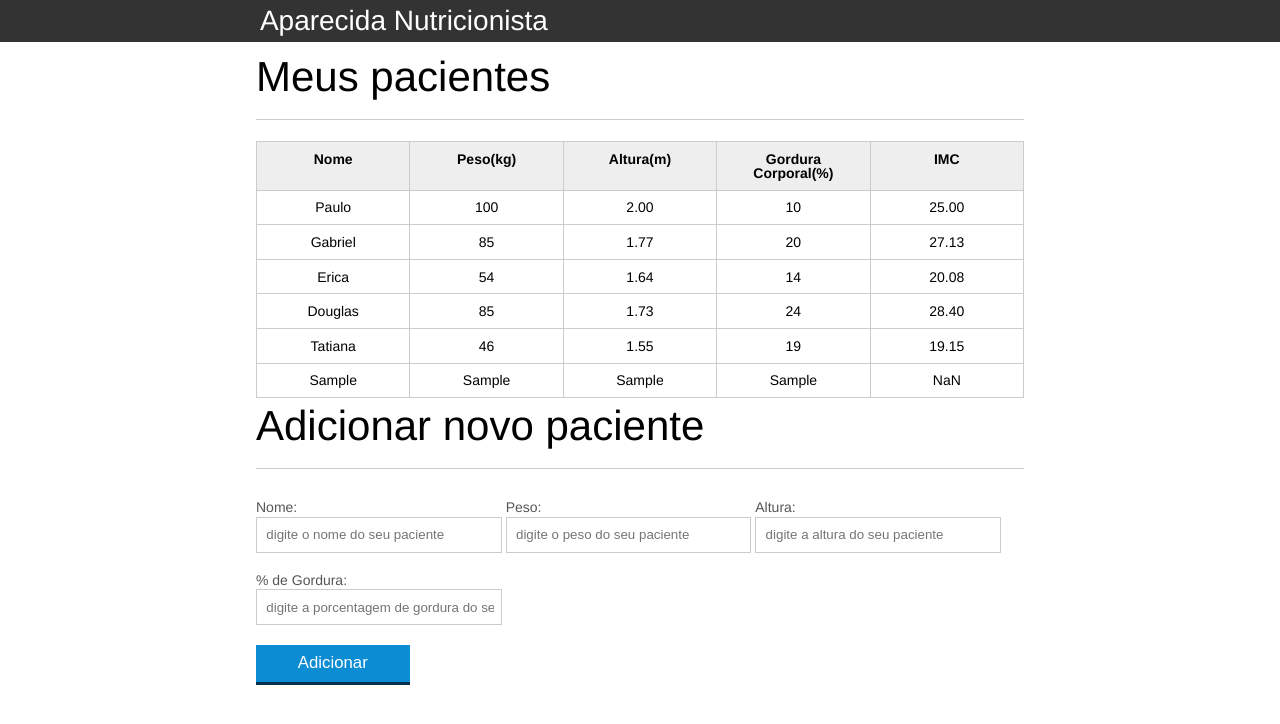
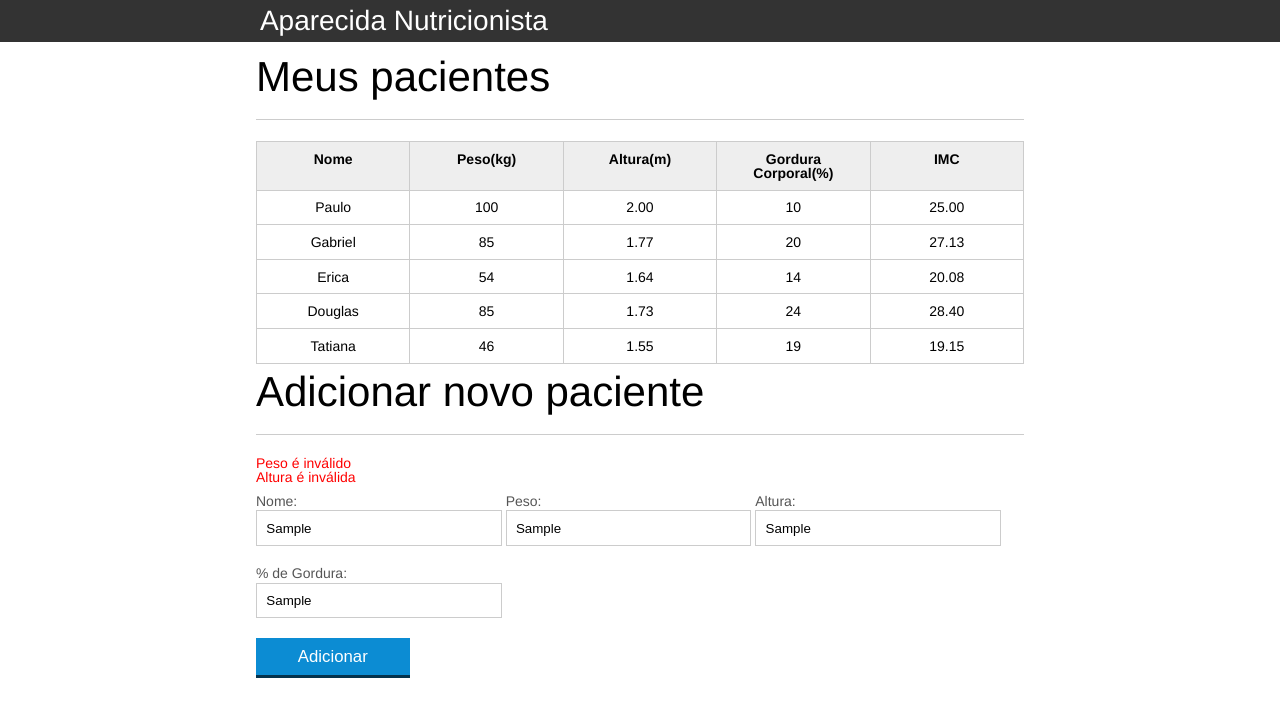
Before and after one commit to gabrielcassanta/nutricionista-js, a plain HTML site: page index.html in a window 1280 px wide. Both pictures are taken after typing "Sample", "Sample", "Sample", "Sample" into the empty fields and a click on the button "Adicionar". Drawn offline with Linux system fonts and the light colour scheme.

Commit message:
10:00 commit

```diff
--- a/css/index.css
+++ b/css/index.css
@@ -136,3 +136,7 @@ button[disabled=disabled], button:disabled {
 .paciente-invalido {
 	background-color: lightcoral;
 }
+
+#mensagens-erro{
+	color: red;
+}
--- a/index.html
+++ b/index.html
@@ -76,7 +76,9 @@
 
 	<section class="container">
 		<h2 id="titulo-form">Adicionar novo paciente</h2>
+		<ul id="mensagens-erro">
 
+		</ul>
 		<form id="form-adiciona">
 			<div class="grupo">
 				<label for="nome">Nome:</label>
--- a/js/calcula-imc.js
+++ b/js/calcula-imc.js
@@ -6,15 +6,11 @@ var pacientes = document.querySelectorAll(".paciente"); //seletor de todos
 for (var i = 0; i < pacientes.length; i++) { //laço for para calcular o IMC dos pacientes
   var paciente = pacientes[i];
 
-  console.log(pacientes[i]);
-
   var tdPeso = paciente.querySelector(".info-peso");
   var peso = tdPeso.textContent;
 
   var tdAltura = paciente.querySelector(".info-altura");
   var altura = tdAltura.textContent;
-
-  console.log(tdAltura, altura);
 
   var tdImc = paciente.querySelector(".info-imc");
 
@@ -54,7 +50,6 @@ function validaPeso(peso) {
 }
 
 function validaAltura(altura) {
-  console.log(altura, typeof altura);
   altura = Number(altura);
   if (altura >= 0 && altura <= 3.0) {
     return true;
--- a/js/form.js
+++ b/js/form.js
@@ -11,16 +11,35 @@ botaoAdicionar.addEventListener("click", function (event) {  //uma escuta no bot
 
   var paciente = obtemPacienteDoFormulario(form);
 
-  console.log(paciente);
+  var pacienteTr = montaTr(paciente);
 
-  var pacienteTr = montaTr(paciente);
+  var erros = validaPaciente(paciente);
+
+  if (erros.length > 0) {
+    exibeMensagemDeErro(erros);
+
+    return;
+  }
 
   var tabela = document.querySelector("#tabela-pacientes");  //seleciona o id #tabela-pacientes e atribui a var tabela
 
-  tabela.appendChild(pacienteTr);  // faz com que pacienteTr pertença a tabela que é o #tabela-pacientes no Html
+  tabela.appendChild(pacienteTr);  //faz com que pacienteTr pertença a tabela que é o #tabela-pacientes no Html
 
   form.reset();
+  var mensagemErro = document.querySelector("#mensagens-erro");
+  mensagemErro.innerHTML = "";
 });
+
+function exibeMensagemDeErro(erros) {
+  var ul = document.querySelector("#mensagens-erro");
+  ul.innerHTML = "";
+
+  erros.forEach(function(erro){
+    var li = document.createElement("li");
+    li.textContent = erro;
+    ul.appendChild(li);
+  });
+}
 
 function obtemPacienteDoFormulario(form) {
   var paciente = {
@@ -36,7 +55,6 @@ function obtemPacienteDoFormulario(form) {
 function montaTr(paciente) {
   var pacienteTr = document.createElement("tr");
   pacienteTr.classList.add("paciente");
-  // console.log(pacienteTr);
   var nomeTd = montaTd(paciente.nome, "info-nome");
 
   pacienteTr.appendChild(montaTd(paciente.nome, "info-nome"));
@@ -57,9 +75,15 @@ function montaTd(dado, classe) {
 }
 
 function validaPaciente(paciente) {
-  if (validaPeso(paciente.peso)) {
-    return true;
-  } else {
-    return false;
-  }
+  var erros = [];
+
+  if (!validaPeso(paciente.peso)) erros.push("Peso é inválido");
+  if (!validaAltura(paciente.altura)) erros.push("Altura é inválida");
+  // if (paciente.nome != [A-Z][a-z]) erros.push ("O nome deve ser válido");
+  if (paciente.nome.length == 0) erros.push("O nome não pode ser em branco");
+  if (paciente.peso.length == 0) erros.push("O peso não pode ser em branco");
+  if (paciente.altura.length == 0) erros.push("A altura não pode ser em branco");
+  if (paciente.gordura.length == 0) erros.push("A gordura não pode ser em branco");
+
+  return erros;
 }
```
